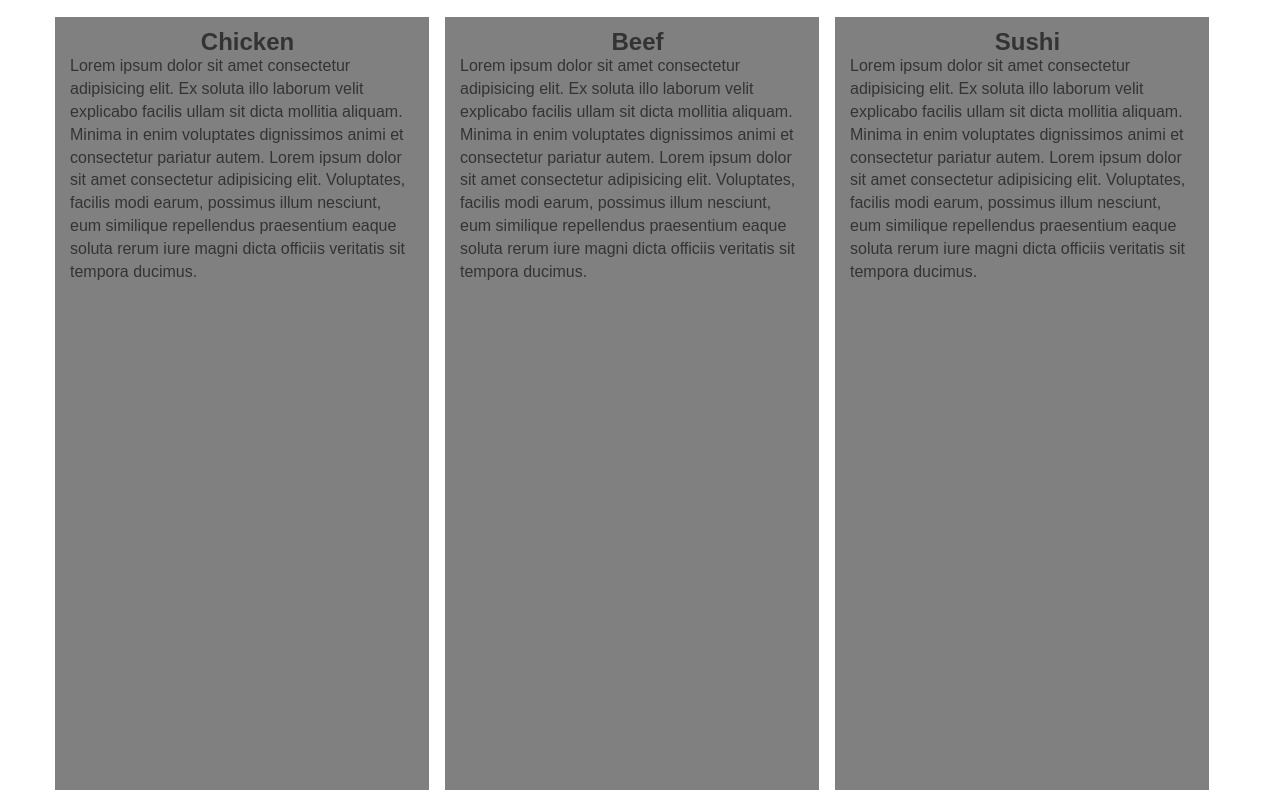
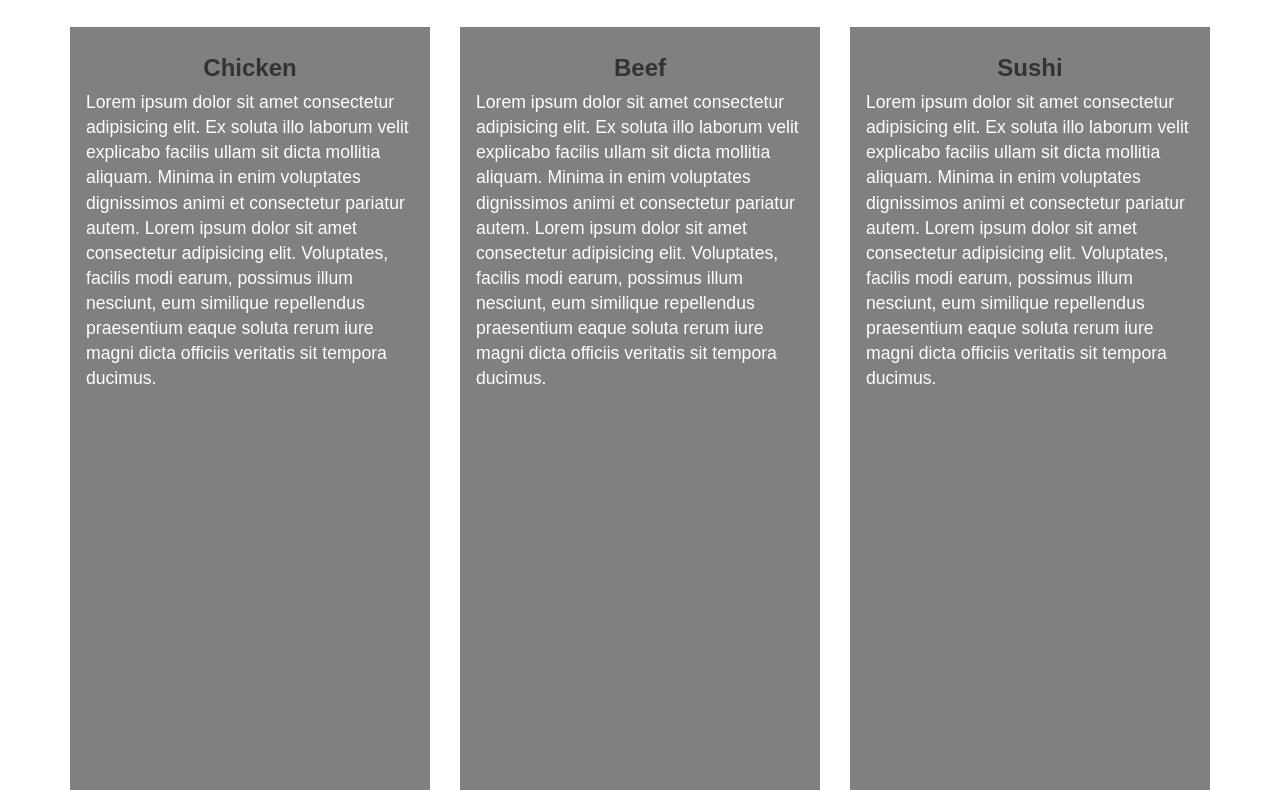
Before and after one commit to JamesLi128/FullStackAssignment3, a plain HTML site: page index.html in a window 1280 px wide. Shown: the part 174-964 px from the top of the page. Drawn offline with Linux system fonts and the light colour scheme.

Commit message:
styling changes no hard border

```diff
--- a/css/styles.css
+++ b/css/styles.css
@@ -57,7 +57,7 @@ h2 {
     font-size: 2.3em;
     text-align: center;
     font-weight: bold;
-    margin: 0.5em 0 0 0.5em;
+    margin-top: 0.5em;
 }
 
 div.menu-title {
@@ -67,20 +67,20 @@ div.menu-title {
 .dish-info {
     position: relative;
     background-color: grey;
-    padding-right: 1em;
-    border-right: 1em solid white;
+    padding: 1em;
     margin-bottom: 2em;
     min-height: 80em;
 }
 
 h2.dish-name {
     font-size: 1.5em;
-    margin: 0.5em 0 0 0.5em;
+    margin-bottom: 0;
+    /* margin: 0.5em 0 0 0.5em; */
 }
 
-div.dish-info p {
+p.dish-description {
     color: white;
-    margin-top: 1em;
+    margin-top: 0.5em;
     font-size: 1.1em;
 }
 
--- a/index.html
+++ b/index.html
@@ -52,23 +52,29 @@
 
         <div class="container" id="Chicken">
             <div class="row">
-                <section class="col-lg-4 col-md-6 col-xs-12 dish-info">
+                <div class="col-lg-4 col-md-6 col-xs-12">
+                  <div class="dish-info">
                     <h2 class="dish-name">Chicken</h2>
                     <p class="dish-description">Lorem ipsum dolor sit amet consectetur adipisicing elit. Ex soluta illo laborum velit explicabo facilis ullam sit dicta mollitia aliquam. Minima in enim voluptates dignissimos animi et consectetur pariatur autem. Lorem ipsum dolor sit amet consectetur adipisicing elit. Voluptates, facilis modi earum, possimus illum nesciunt, eum similique repellendus praesentium eaque soluta rerum iure magni dicta officiis veritatis sit tempora ducimus.</p>
                     <p class="back-to-top-link">(End of Chicken section) <a href="#menu-top">Back To Top</a></p>
-                </section>
+                  </div>
+                </div>
 
-                <section class="col-lg-4 col-md-6 col-xs-12 dish-info">
+                <div class="col-lg-4 col-md-6 col-xs-12">
+                  <div class="dish-info">
                     <h2 class="dish-name">Beef</h2>
                     <p class="dish-description">Lorem ipsum dolor sit amet consectetur adipisicing elit. Ex soluta illo laborum velit explicabo facilis ullam sit dicta mollitia aliquam. Minima in enim voluptates dignissimos animi et consectetur pariatur autem. Lorem ipsum dolor sit amet consectetur adipisicing elit. Voluptates, facilis modi earum, possimus illum nesciunt, eum similique repellendus praesentium eaque soluta rerum iure magni dicta officiis veritatis sit tempora ducimus.</p>
                     <p class="back-to-top-link">(End of Beef section) <a href="#menu-top">Back To Top</a></p>
-              </section>
+                  </div>
+                </div>
 
-              <section class="col-lg-4 col-xs-12 dish-info">
+              <div class="col-lg-4 col-xs-12">
+                <div class="dish-info">
                   <h2 class="dish-name">Sushi</h2>
                   <p class="dish-description">Lorem ipsum dolor sit amet consectetur adipisicing elit. Ex soluta illo laborum velit explicabo facilis ullam sit dicta mollitia aliquam. Minima in enim voluptates dignissimos animi et consectetur pariatur autem. Lorem ipsum dolor sit amet consectetur adipisicing elit. Voluptates, facilis modi earum, possimus illum nesciunt, eum similique repellendus praesentium eaque soluta rerum iure magni dicta officiis veritatis sit tempora ducimus.</p>
                   <p class="back-to-top-link">(End of Sushi section) <a href="#menu-top">Back To Top</a></p>
-            </section>
+                </div>
+              </div>
             </div>
         </div>
 
```
Lines whose indentation alone changed are shown as unchanged.
